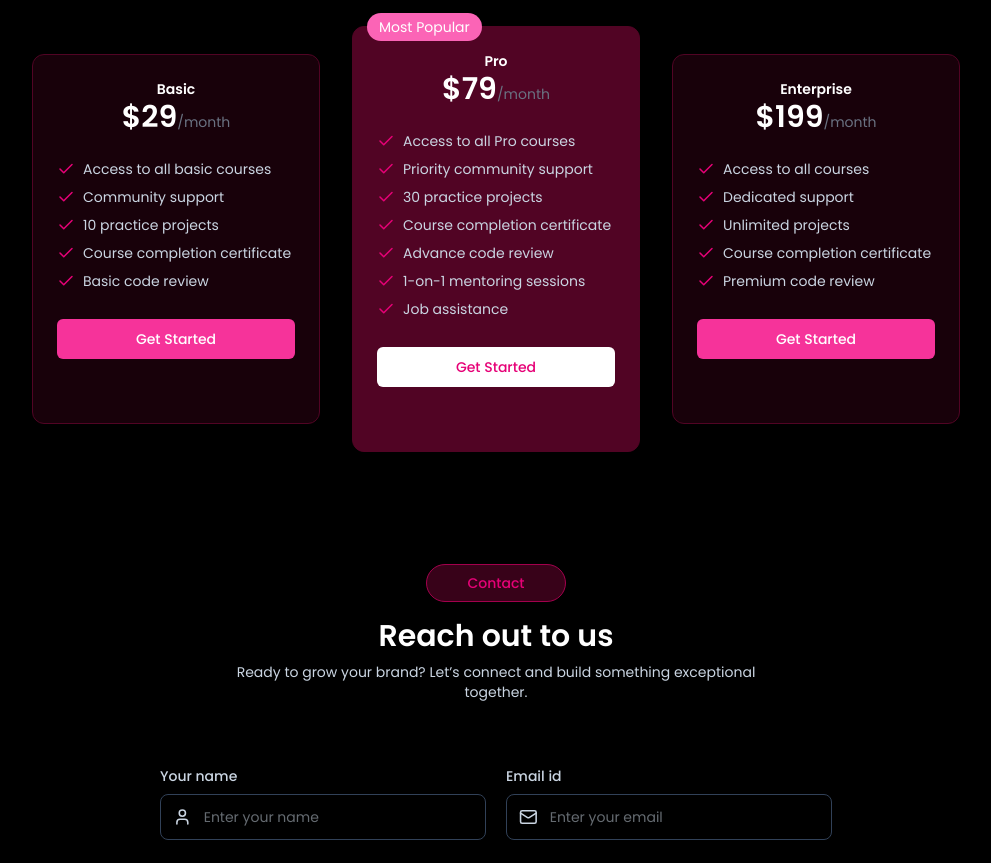
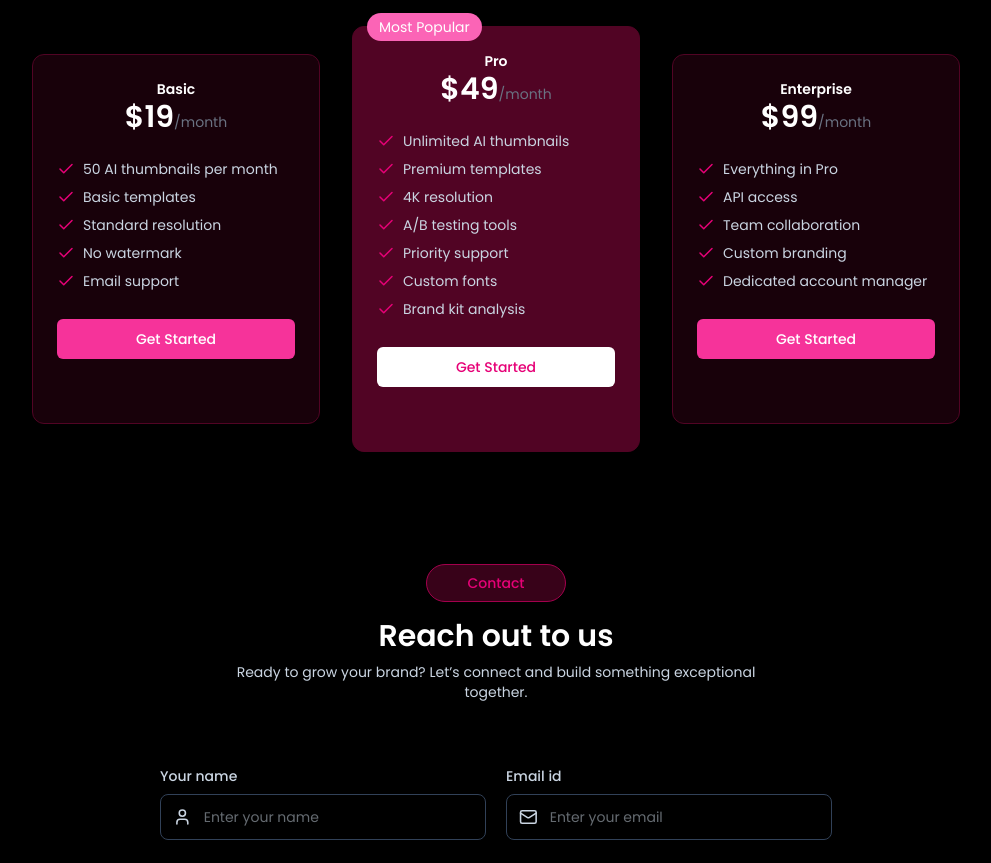
Before and after one commit to LokeshOtti29/Thumbify-Ai-thumbnail-generator, a React (Vite) app in the folder Frontend/: page / in a window 1280 px wide. Shown: the part 3600-4463 px from the top of the page, without its empty margins (144-1135 px from the left). Built offline with nearby package versions, Linux system fonts and the light colour scheme.

Commit message:
pricing module

```diff
--- a/Frontend/src/data/pricing.ts
+++ b/Frontend/src/data/pricing.ts
@@ -3,42 +3,42 @@ import type { IPricing } from "../types";
 export const pricingData: IPricing[] = [
     {
         name: "Basic",
-        price: 29,
+        price: 19,
         period: "month",
         features: [
-            "Access to all basic courses",
-            "Community support",
-            "10 practice projects",
-            "Course completion certificate",
-            "Basic code review"
+            "50 AI thumbnails per month",
+            "Basic templates",
+            "Standard resolution",
+            "No watermark",
+            "Email support"
         ],
         mostPopular: false
     },
     {
         name: "Pro",
-        price: 79,
+        price: 49,
         period: "month",
         features: [
-            "Access to all Pro courses",
-            "Priority community support",
-            "30 practice projects",
-            "Course completion certificate",
-            "Advance code review",
-            "1-on-1 mentoring sessions",
-            "Job assistance"
+            "Unlimited AI thumbnails",
+            "Premium templates",
+            "4K resolution",
+            "A/B testing tools",
+            "Priority support",
+            "Custom fonts",
+            "Brand kit analysis"
         ],
         mostPopular: true
     },
     {
         name: "Enterprise",
-        price: 199,
+        price: 99,
         period: "month",
         features: [
-            "Access to all courses",
-            "Dedicated support",
-            "Unlimited projects",
-            "Course completion certificate",
-            "Premium code review"
+            "Everything in Pro",
+            "API access",
+            "Team collaboration",
+            "Custom branding",
+            "Dedicated account manager"
         ],
         mostPopular: false
     }
```
